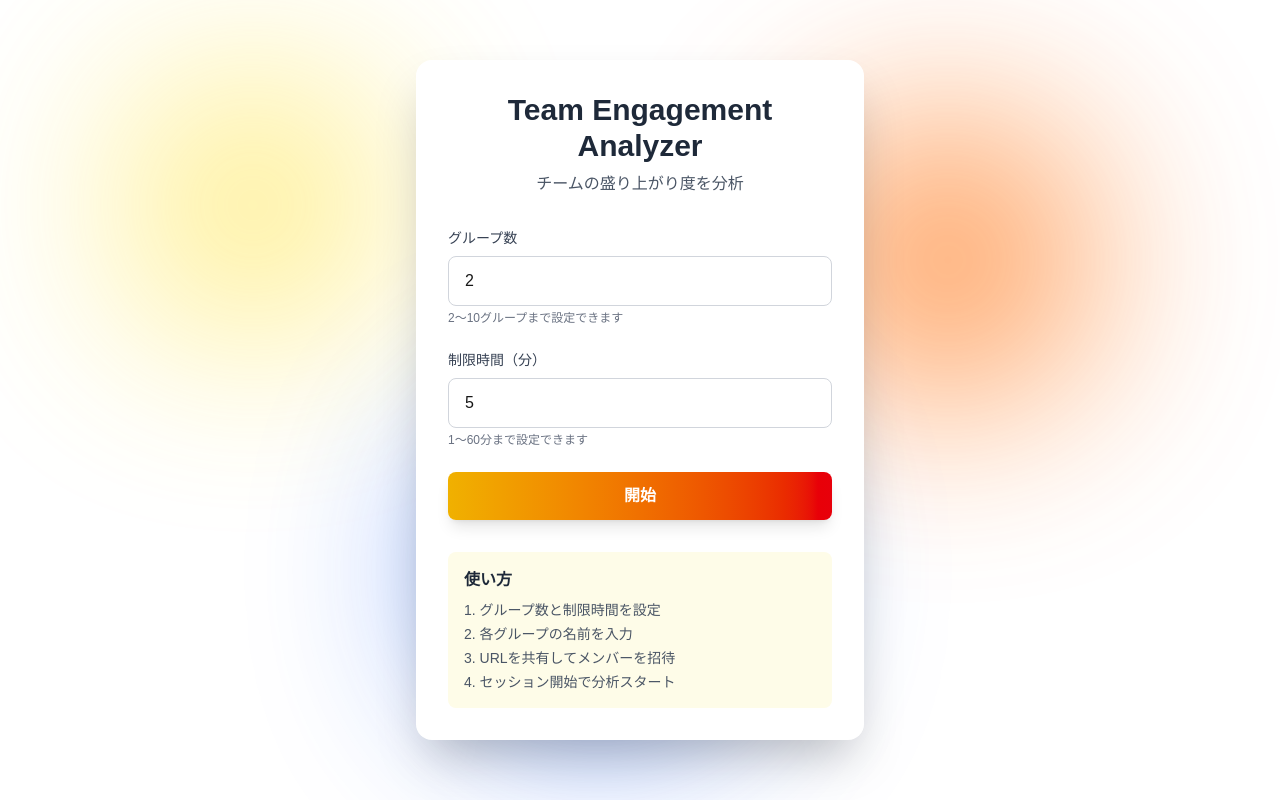
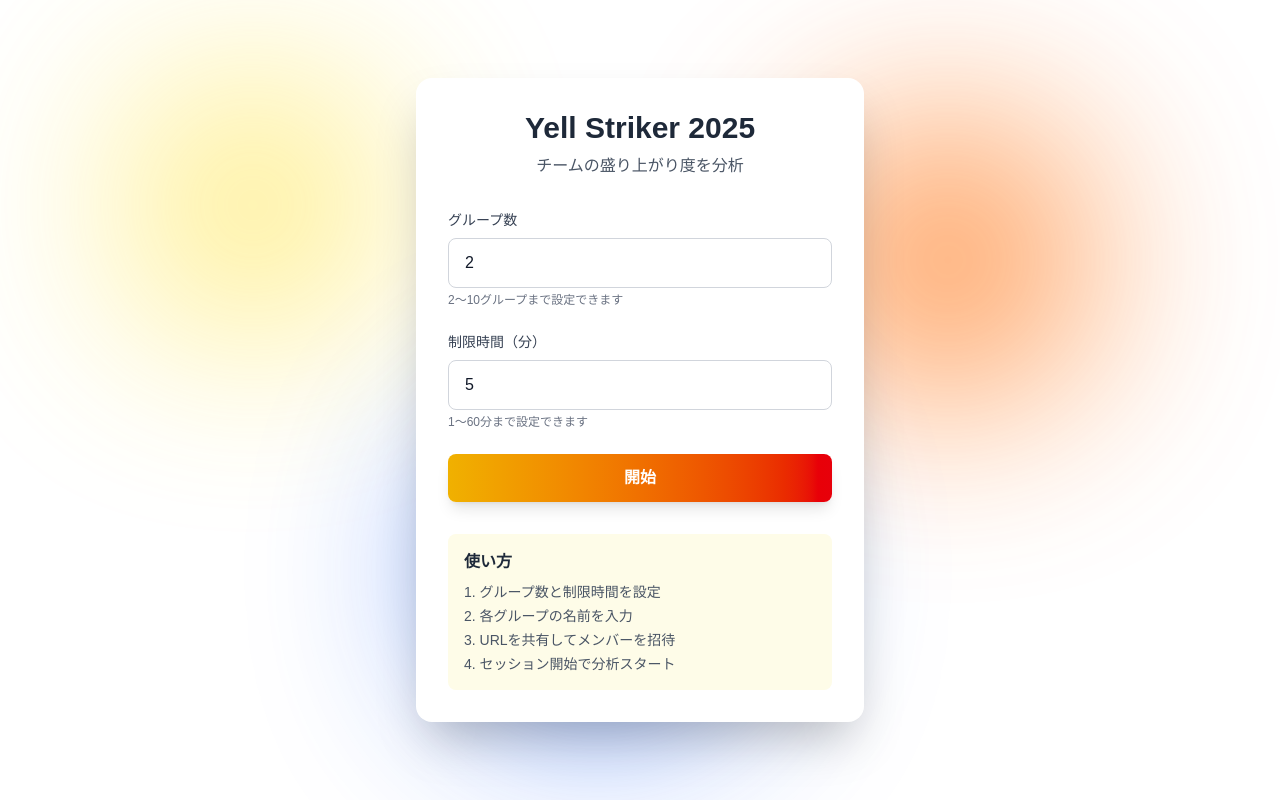
Before and after one commit to 0-s0g0/Giravanz-Hack, a Next.js app in the folder frontend/: page / in a window 1280 px wide. Built offline with nearby package versions, Linux system fonts and the light colour scheme.

Commit message:
プロダクト名の変更

```diff
--- a/frontend/app/layout.tsx
+++ b/frontend/app/layout.tsx
@@ -13,7 +13,7 @@
 });
 
 export const metadata: Metadata = {
-  title: "Team Engagement Analyzer",
+  title: "Yell Striker 2025",
   description: "チームの盛り上がりを分析するアプリ",
 };
 
--- a/frontend/app/page.tsx
+++ b/frontend/app/page.tsx
@@ -30,7 +30,7 @@
       <div className="bg-white rounded-2xl shadow-2xl p-8 max-w-md w-full">
         <div className="text-center mb-8">
           <h1 className="text-3xl font-bold text-gray-800 mb-2">
-            Team Engagement Analyzer
+            Yell Striker 2025
           </h1>
           <p className="text-gray-600">
             チームの盛り上がり度を分析
@@ -49,7 +49,7 @@
               max="10"
               value={numGroups}
               onChange={(e) => setNumGroups(parseInt(e.target.value) || 2)}
-              className="w-full px-4 py-3 border border-gray-300 rounded-lg focus:ring-2 focus:ring-yellow-500 focus:border-transparent outline-none transition"
+              className="w-full px-4 py-3 border border-gray-300 text-gray-900 rounded-lg focus:ring-2 focus:ring-yellow-500 focus:border-transparent outline-none transition"
             />
             <p className="mt-1 text-xs text-gray-500">
               2〜10グループまで設定できます
@@ -67,7 +67,7 @@
               max="60"
               value={duration}
               onChange={(e) => setDuration(parseInt(e.target.value) || 5)}
-              className="w-full px-4 py-3 border border-gray-300 rounded-lg focus:ring-2 focus:ring-yellow-500 focus:border-transparent outline-none transition"
+              className="w-full px-4 py-3 border border-gray-300 text-gray-900 rounded-lg focus:ring-2 focus:ring-yellow-500 focus:border-transparent outline-none transition"
             />
             <p className="mt-1 text-xs text-gray-500">
               1〜60分まで設定できます
```
